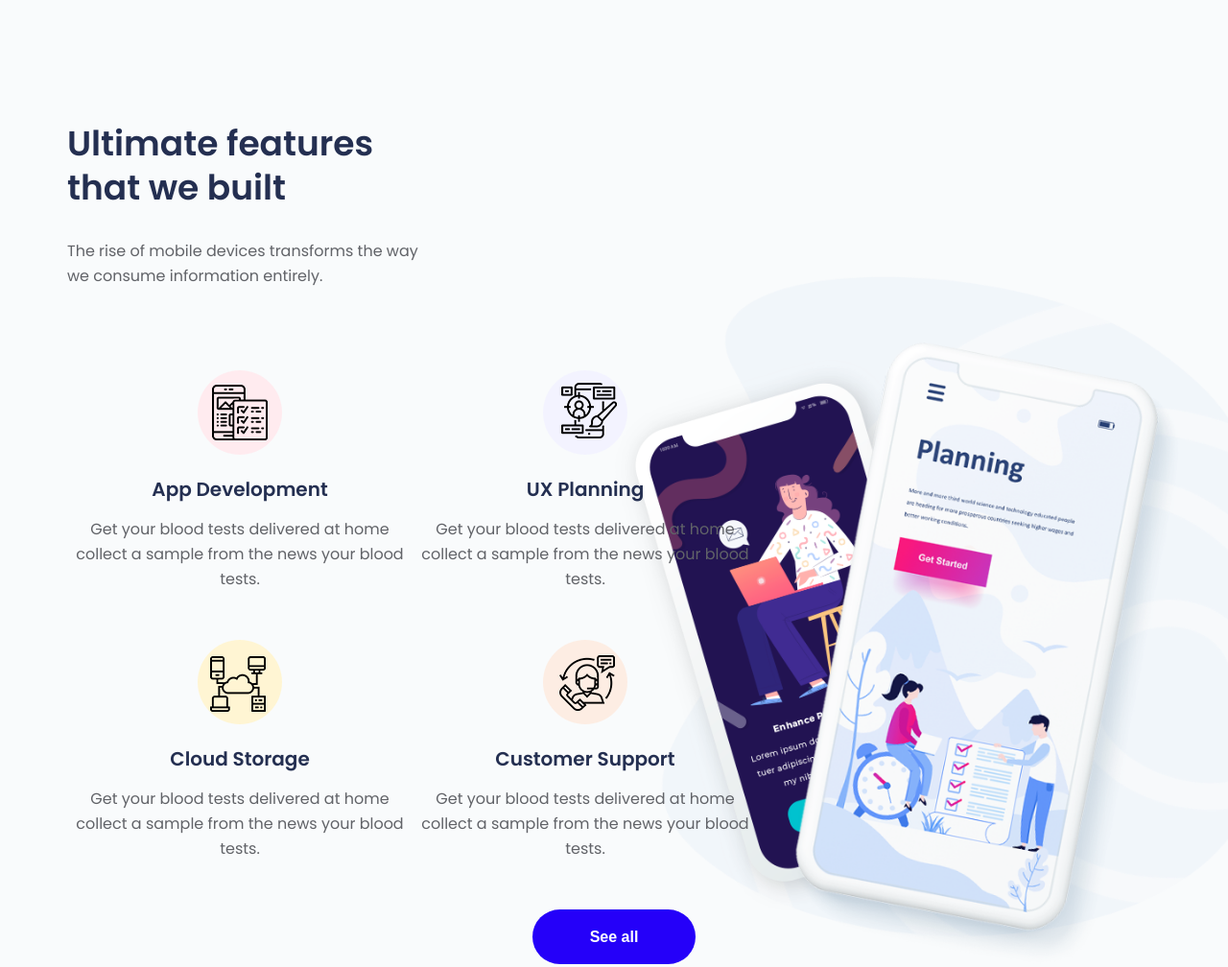
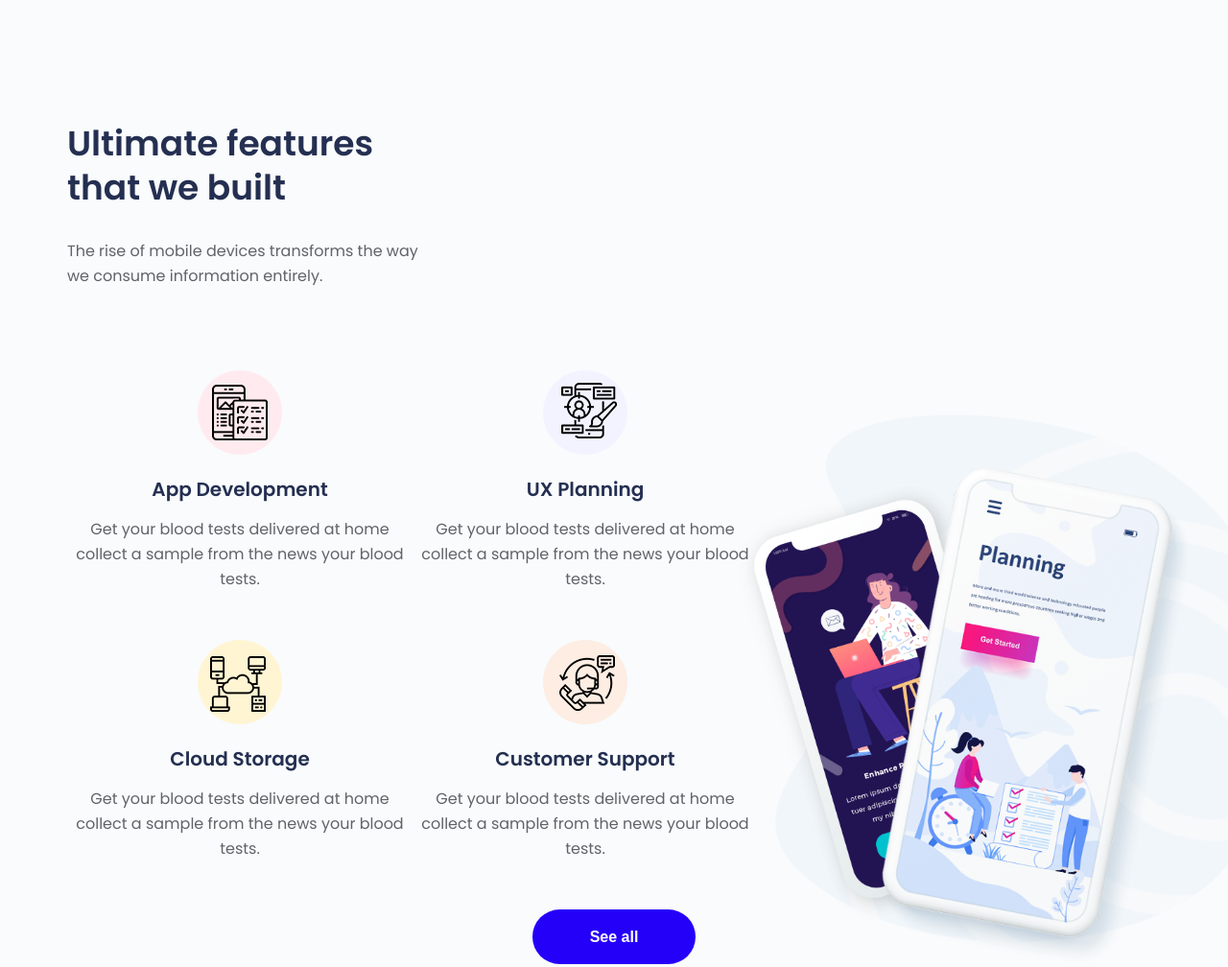
Before and after one commit to Rana2324/AppLab, a plain HTML site: page index.html in a window 1280 px wide. Shown: the part 3921-4929 px from the top of the page at 96% size. Drawn offline with Linux system fonts and the light colour scheme.

```diff
--- a/css/style.css
+++ b/css/style.css
@@ -445,7 +445,7 @@ a {
   background-image: url(../image/ultimate-feature.png);
   background-repeat: no-repeat;
   background-position: right bottom;
-  background-size: 50%;
+  background-size: 40%;
 }
 #ultimate_feature .container {
 }
```
